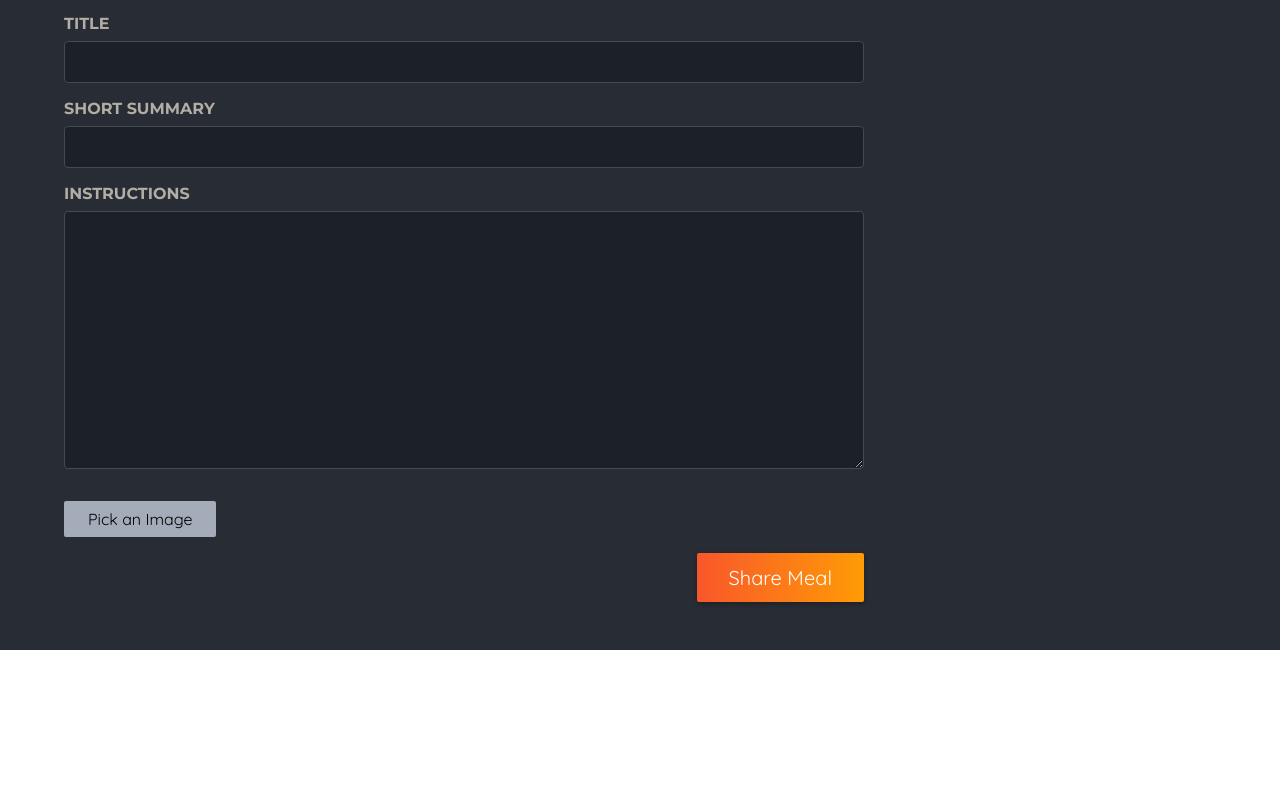
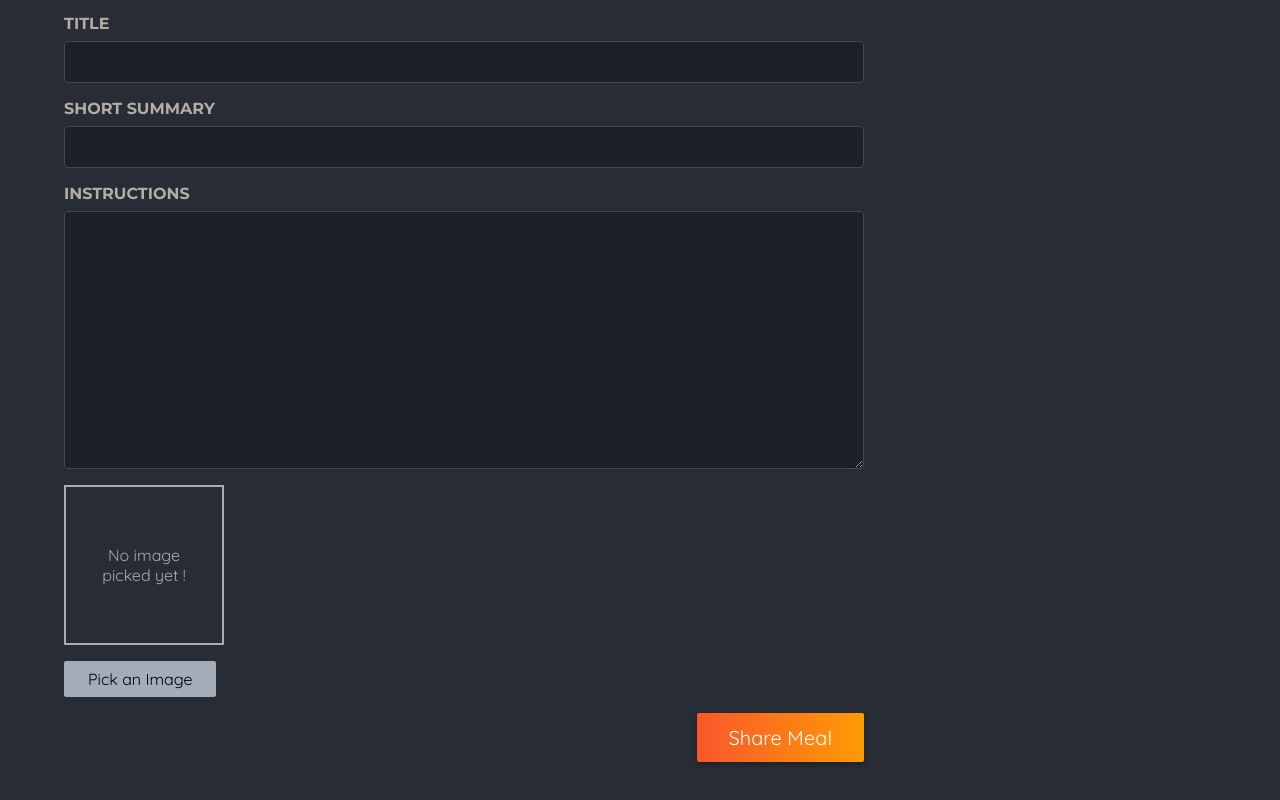
Before and after one commit to rupamsutar/Next-Food-App, a Next.js app: page /meals/share in a window 1280 px wide. Shown: the part 495-1295 px from the top of the page. Before the commit the page ends 1145 px from the top, so only its background shows below. Built offline with nearby package versions, Linux system fonts and the light colour scheme.

Commit message:
Improving the image picker component

```diff
--- a/components/meals/image-picker.js
+++ b/components/meals/image-picker.js
@@ -1,23 +1,47 @@
 'use client';
-import { useRef } from 'react';
+import { useRef, useState } from 'react';
 import classes from './image-picker.module.css';
+import Image from 'next/image';
 
 export default function ImagePicker({ label, name }) {
+    const [imageFile, setImageFile] = useState();
     const imagePick = useRef();
     const handlePickClick = () => {
         imagePick.current.click();
+    }
+
+    function handleImageChange(event) {
+        const file = event.target.files[0];
+
+        if(!file) {
+            setImageFile(null);
+            return;
+        }
+        const fileReader = new FileReader();
+        fileReader.onload = () => {
+            setImageFile(fileReader.result);
+        }
+        fileReader.readAsDataURL(file);
     }
     return (
         <div className={classes.picker} >
             <label htmlFor={name}>{label}</label>
             <div className={classes.controls}>
+                <div className={classes.preview}>
+                    {!imageFile && <p>No image picked yet !</p>}
+                    {imageFile && (
+                        <Image src={imageFile} alt='The image picked by the user' fill />
+                    )}
+                </div>
                 <input
                     className={classes.input}
                     ref={imagePick}
                     type='file'
                     id={name}
-                    accept='image/png, image/jpeg'
+                    accept='image/png, image/jpeg, image/jpg'
                     name={name}
+                    onChange={handleImageChange}
+                    required
                 />
             </div>
             <button className={classes.button} type='button' onClick={handlePickClick}>
```
